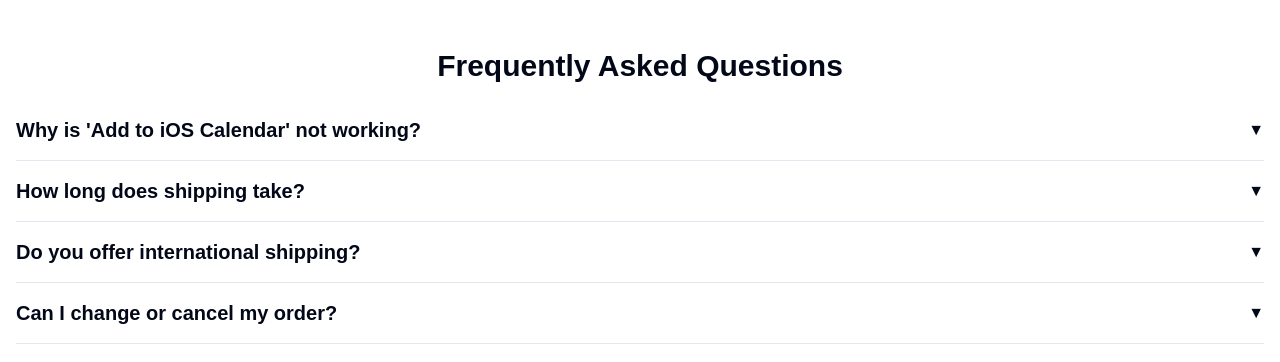
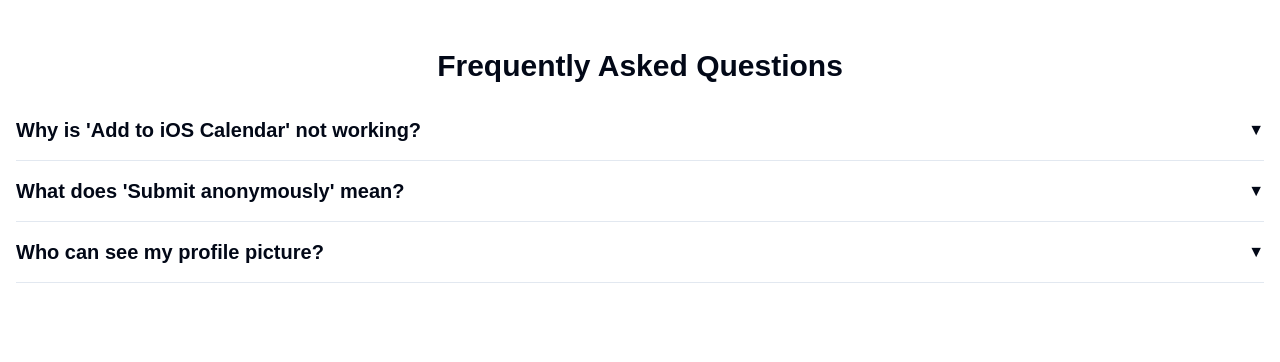
Before and after one commit to Michael-Dale/EMCCYouthApp, a Next.js app: page /account/about in a window 1280 px wide. Shown: the top 362 px of the page. Built offline with nearby package versions, Linux system fonts and the light colour scheme; no server answers.

Commit message:
updated about page faq's

```diff
--- a/src/app/account/about/page.js
+++ b/src/app/account/about/page.js
@@ -7,16 +7,12 @@ const faqData = [
     answer: "Unfortunately, Apple only allows an event to be added to the iOS calendar through the Safari browser."
   },
   {
-    question: "How long does shipping take?",
-    answer: "Shipping usually takes between 5-7 business days depending on your location. You’ll receive a tracking number once your order ships.",
+    question: "What does 'Submit anonymously' mean?",
+    answer:  "When you submit a query/suggestion, etc., and the 'Submit anonymously' option is selected, all of your information will be hidden and replaced with 'N/A'. This will ensure that you are completely anonymous.",
   },
   {
-    question: "Do you offer international shipping?",
-    answer: "Yes, we ship to many countries worldwide. Shipping costs and delivery times may vary depending on the destination.",
-  },
-  {
-    question: "Can I change or cancel my order?",
-    answer: "Once an order is placed, we try to process it as quickly as possible. If you need to make changes, please contact us within 24 hours.",
+    question: "Who can see my profile picture?",
+    answer: "You are the only person using the app who can see this, but please try to keep it appropriate. Admins will be able to see your profile picture.",
   },
 ];
 
```
